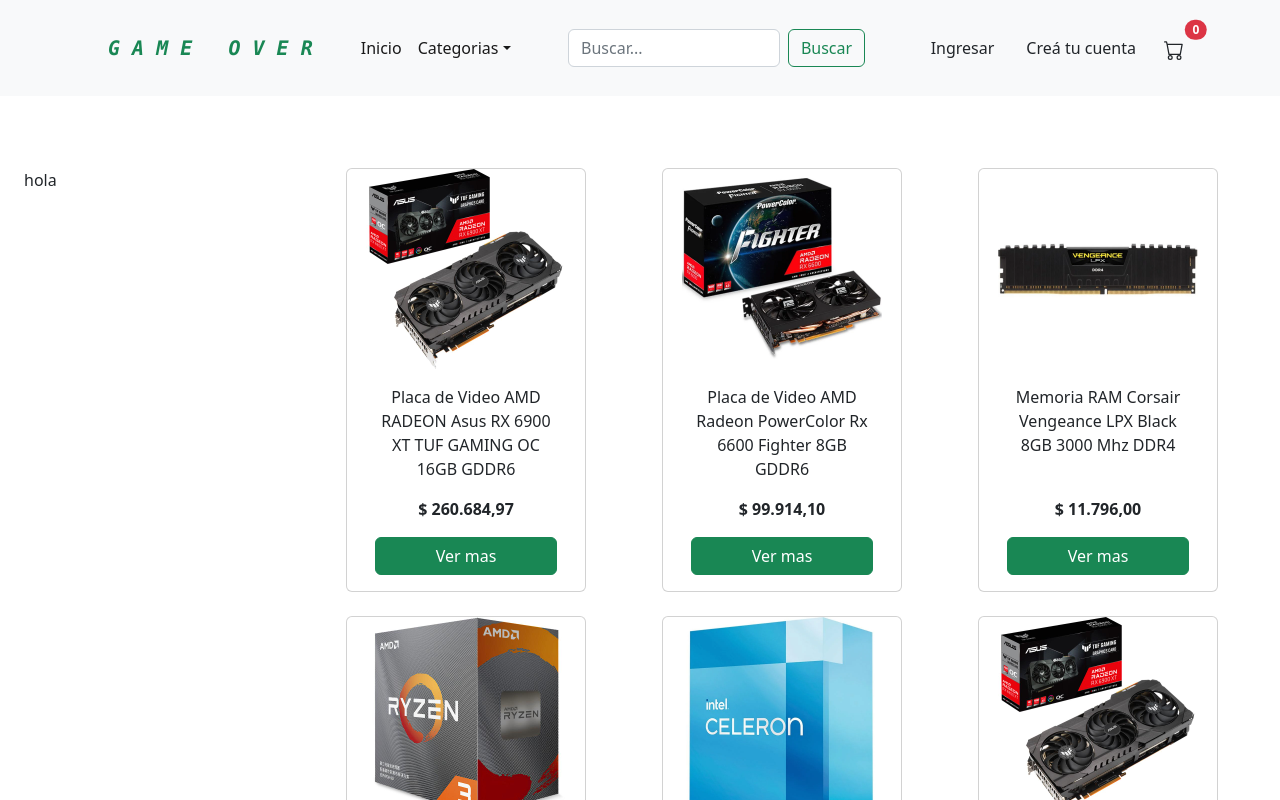
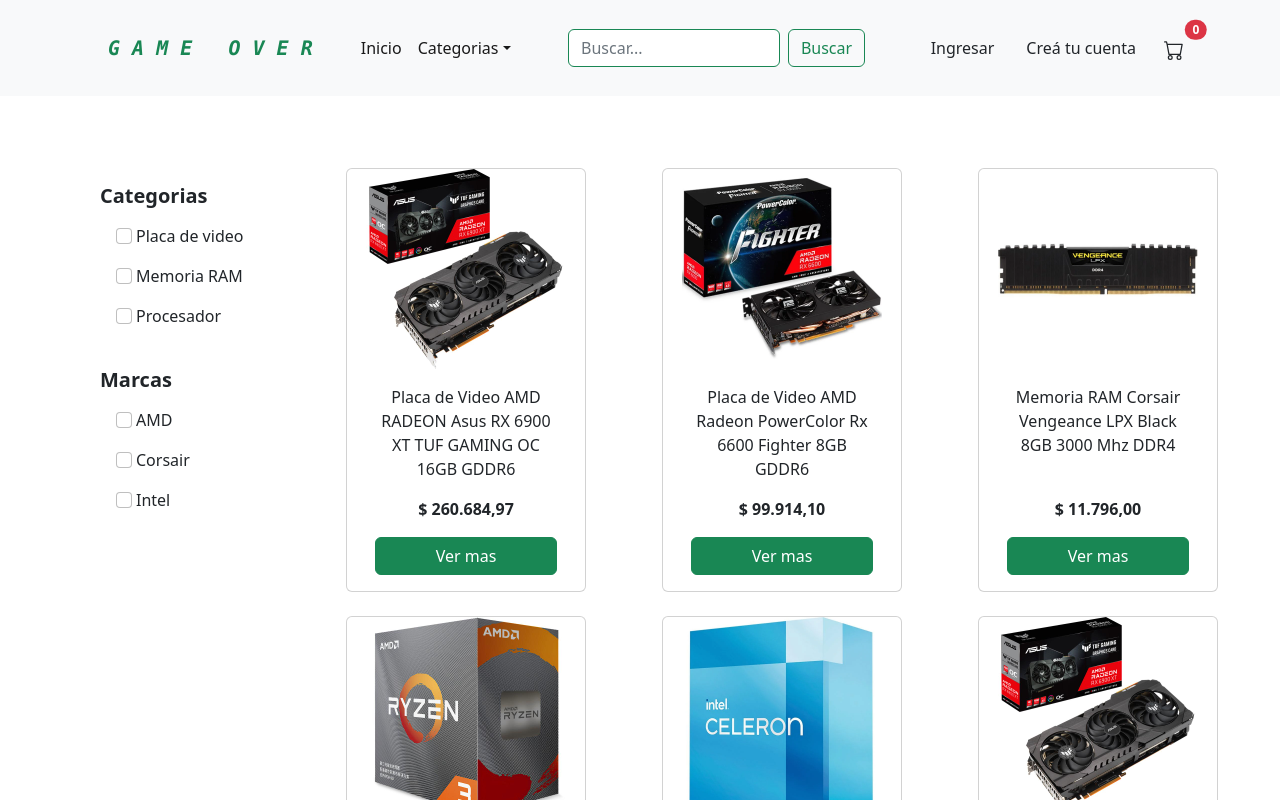
Before and after one commit to mecencio/ecomerce-react, a React (Create React App) app: page /brand in a window 1280 px wide. Shown: the top 800 px of the page. Built offline with nearby package versions, Linux system fonts and the light colour scheme.

Commit message:
acabado filter

```diff
--- a/src/App.jsx
+++ b/src/App.jsx
@@ -1,13 +1,14 @@
-import Main from "./components/Main/Main";
+import { BrowserRouter, Route, Routes } from "react-router-dom";
+
+import Cart from "./components/Cart/Cart";
+import CartProvider from "./components/Context/CartContext";
+import Error404 from "./components/General/Error404";
 import Footer from "./components/Footer/Footer";
-import NavBar from "./components/Header/NavBar";
-import { BrowserRouter, Routes, Route } from "react-router-dom";
-import { arr_prod } from "./utils/products";
 import ItemDetailContainer from "./components/Detail/ItemDetailContainer";
 import ItemListContainer from "./components/ItemList/ItemListContainer";
-import Error404 from "./components/General/Error404";
-import CartProvider from "./components/Context/CartContext";
-import Cart from "./components/Cart/Cart";
+import Main from "./components/Main/Main";
+import NavBar from "./components/Header/NavBar";
+import { arr_prod } from "./utils/products";
 
 function App () {
     return (
@@ -22,7 +23,7 @@
                         <Route exact path={"/category"} element={<ItemListContainer />} />
                         <Route exact path={"/category/:category"} element={<ItemListContainer />} />
                         <Route exact path={"/search/:search"} element={<ItemListContainer title="Resultado de la búsqueda"/>} />
-                        <Route exact path={"/item/:id"} element={<ItemDetailContainer item={arr_prod} />} />
+                        <Route exact path={"/item/:id"} element={<ItemDetailContainer/>} />
                         <Route exact path={"/cart"} element={<Cart />} />
                         <Route exact path={"*"} element={<Error404 />} />
                     </Routes>
--- a/src/components/Cart/ItemCart.jsx
+++ b/src/components/Cart/ItemCart.jsx
@@ -2,6 +2,7 @@
 
 import { CartContext } from "../Context/CartContext";
 import ItemCount from "../ItemList/ItemCount";
+import { NavLink } from "react-router-dom";
 
 function ItemCart(props) {
     const { increase, decrease, removeItem } = useContext(CartContext)
@@ -23,7 +24,7 @@
         <div className="d-flex my-3 px-2">
             <img src={props.product.image} alt={props.product.name} style={{width:"150px", height:"150px"}} />
             <div className="d-flex flex-column px-3">
-                <p className="fw-semibold">{props.product.name}</p>
+                <NavLink to={"/item/"+props.product.id} className="text-decoration-none text-success fw-semibold">{props.product.name}</NavLink>
                 <div className="my-3 d-flex px-3">
                     <ItemCount onAdd={onAdd} onSub={onSub} count={count}/>
                     <button type="button" className="btn btn-outline-success fw-bold m-3" onClick={remove}>
--- a/src/components/Detail/ItemDetail.jsx
+++ b/src/components/Detail/ItemDetail.jsx
@@ -1,4 +1,5 @@
 import { useContext, useState } from "react";
+
 import { CartContext } from "../Context/CartContext";
 import ItemCount from "../ItemList/ItemCount"
 
@@ -43,7 +44,7 @@
 
                     <div className="mt-5 d-flex flex-column w-50 mx-auto">
                         <ItemCount onAdd={onAdd} onSub={onSub} count={count}/>
-                        <button className="btn btn-outline-success" onClick={addItem}>Agregar al carrito</button>
+                        <button className="btn btn-outline-success mb-4" onClick={addItem}>Agregar al carrito</button>
                     </div>
                 </div>
             </div>
--- a/src/components/Detail/ItemDetailContainer.jsx
+++ b/src/components/Detail/ItemDetailContainer.jsx
@@ -8,7 +8,7 @@
 import {arr_prod} from '../../utils/products'
 import { useParams } from "react-router-dom";
 
-function ItemDetailContainer (props) {
+function ItemDetailContainer () {
     const [product, setProduct] = useState({});
     const [newArrayProd, setNewArrayProd] = useState([]);
     const [loading, setLoading] = useState(true);
@@ -17,7 +17,8 @@
     useEffect(() => {
         setLoading(true);
         setTimeout(() => {
-            setProduct(arr_prod.filter(item => item.id === id));
+            console.log(arr_prod.filter(item => item.id == id))
+            setProduct(...arr_prod.filter(item => item.id == id));
             setLoading(false);
         }, 2000);
     }, [id])
--- a/src/components/Header/NavBar.jsx
+++ b/src/components/Header/NavBar.jsx
@@ -1,7 +1,7 @@
+import CartWidget from "./CartWidget"
+import { NavLink } from "react-router-dom";
 import SearchBar from "./SearchBar";
 import User from "./User";
-import CartWidget from "./CartWidget"
-import { NavLink } from "react-router-dom";
 import { categories } from "../../utils/categories";
 
 function NavBar () {
--- a/src/components/Header/SearchBar.jsx
+++ b/src/components/Header/SearchBar.jsx
@@ -26,7 +26,7 @@
 
     return (
         <form className="d-flex col-4" role="search" onSubmit={handleSubmit}>
-            <input onChange={handleChange} name="searchInput" className="form-control me-2" placeholder="Buscar..." aria-label="Buscar"/>
+            <input onChange={handleChange} name="searchInput" className="form-control me-2 shadow-none border border-success" placeholder="Buscar..." aria-label="Buscar"/>
             <NavLink to={"/search/"+searchTerm} className="btn btn-outline-success">Buscar</NavLink>
         </form>
     )
--- /dev/null
+++ b/src/components/ItemList/FilterItem.jsx
@@ -0,0 +1,20 @@
+import { useEffect, useState } from "react";
+
+function FilterItem (props) {
+
+    useEffect(() => {
+        if(props.checked) {
+            document.getElementById(props.item).checked = true;
+        }
+    },[props])
+
+
+    return (
+        <li className="list-group-item border border-0"  onChange={props.function}>
+            <input className="form-check-input me-1" value={props.item} type="checkbox" id={props.item}/>
+            <label className="form-check-label" htmlFor="firstCheckbox">{props.item}</label>
+        </li>
+    )
+}
+
+export default FilterItem;
--- /dev/null
+++ b/src/components/ItemList/Filters.jsx
@@ -0,0 +1,13 @@
+import FilterItem from "./FilterItem";
+import { useState } from "react";
+
+function Filters(props) {
+    return (
+            <ul className="list-group list-group-flush p-3 ms-5">
+                <h5 className="fw-semibold">{props.title}</h5>
+                { props.content.map( (item, index) => <FilterItem item={item} key={index} function={props.filterFunction} checked={props.actualFilter.includes(item)}></FilterItem>)}
+            </ul>
+    )
+}
+
+export default Filters;
--- a/src/components/ItemList/ItemList.jsx
+++ b/src/components/ItemList/ItemList.jsx
@@ -1,14 +1,71 @@
+import { useEffect, useState } from "react";
+
+import Filters from "./Filters";
 import Item from "./Item";
 
 function ItemList(props) {
+    const [products, setProducts] = useState(props.products)
+    const [brands, setBrands] = useState([...new Set(props.products.map(item => item.brand))]);
+    const [categories, setCategories] = useState([...new Set(props.products.map(item => item.category))]);
+    const [filterParamBrand, setFilterParamBrand] = useState("");
+    const [filterParamCategory, setFilterParamCategory] = useState("");
+
+    const changeFilter = param => {
+        param.filter == "Category" ?
+        setFilterParamCategory(param.value) :
+        setFilterParamBrand(param.value);
+    };
+
+    const handleChangeBrand = (event) => {
+        event.target.checked ?
+            changeFilter({filter:"Brand", value:event.target.value}) :
+            changeFilter({filter:"Brand", value:""});
+    };
+
+    const handleChangeCategory = (event) => {
+        event.target.checked ?
+            changeFilter({filter:"Category", value:event.target.value}) :
+            changeFilter({filter:"Category", value:""});
+    };
+
+    useEffect(() => {
+        if(filterParamBrand) {
+            setProducts(products.filter(item => item.brand === filterParamBrand));
+        } else if (filterParamCategory) {
+            setProducts(props.products.filter(item => item.category === filterParamCategory));
+        } else {
+            setProducts(props.products);
+        }
+    }, [filterParamBrand]);
+
+    useEffect(() => {
+        if(filterParamCategory) {
+            setProducts(products.filter(item => item.category === filterParamCategory));
+        } else if (filterParamBrand) {
+            setProducts(props.products.filter(item => item.brand === filterParamBrand));
+        } else {
+            setProducts(props.products);
+        }
+    }, [filterParamCategory])
+
+    useEffect (() => {
+        setBrands([...new Set(products.map(item => item.brand))]);
+        setCategories([...new Set(products.map(item => item.category))]);
+    }, [products]);
+
     const prod1 = props.products.slice(0, 5);
     const prod2 = props.products.slice(5, 10);
     const prod3 = props.products.slice(10, 15);
     return (
         <div className="container-fluid d-flex">
-            <div className="w-25">hola</div>
+            <div className="w-25 ">
+                <div className="container card border border-0">
+                    <Filters title={"Categorias"} content={categories} filterFunction={handleChangeCategory} actualFilter={[filterParamBrand, filterParamCategory]} />
+                    <Filters title={"Marcas"} content={brands} filterFunction={handleChangeBrand} actualFilter={[filterParamBrand, filterParamCategory]} />
+                </div>
+            </div>
             <div className="w-75 row justify-content-around gap-4">
-                {props.products.map(item => <Item product={item} key={item.id}></Item>)}
+                {products.map(item => <Item product={item} key={item.id}></Item>)}
             </div>
         </div>
     );
--- a/src/components/Main/Main.jsx
+++ b/src/components/Main/Main.jsx
@@ -1,7 +1,6 @@
+import ItemListContainer from "../ItemList/ItemListContainer";
 import Slide from "./MainSlide"
 import { arr_prod } from "../../utils/products";
-import ItemListContainer from "../ItemList/ItemListContainer";
-
 
 function Main () {
 
```
